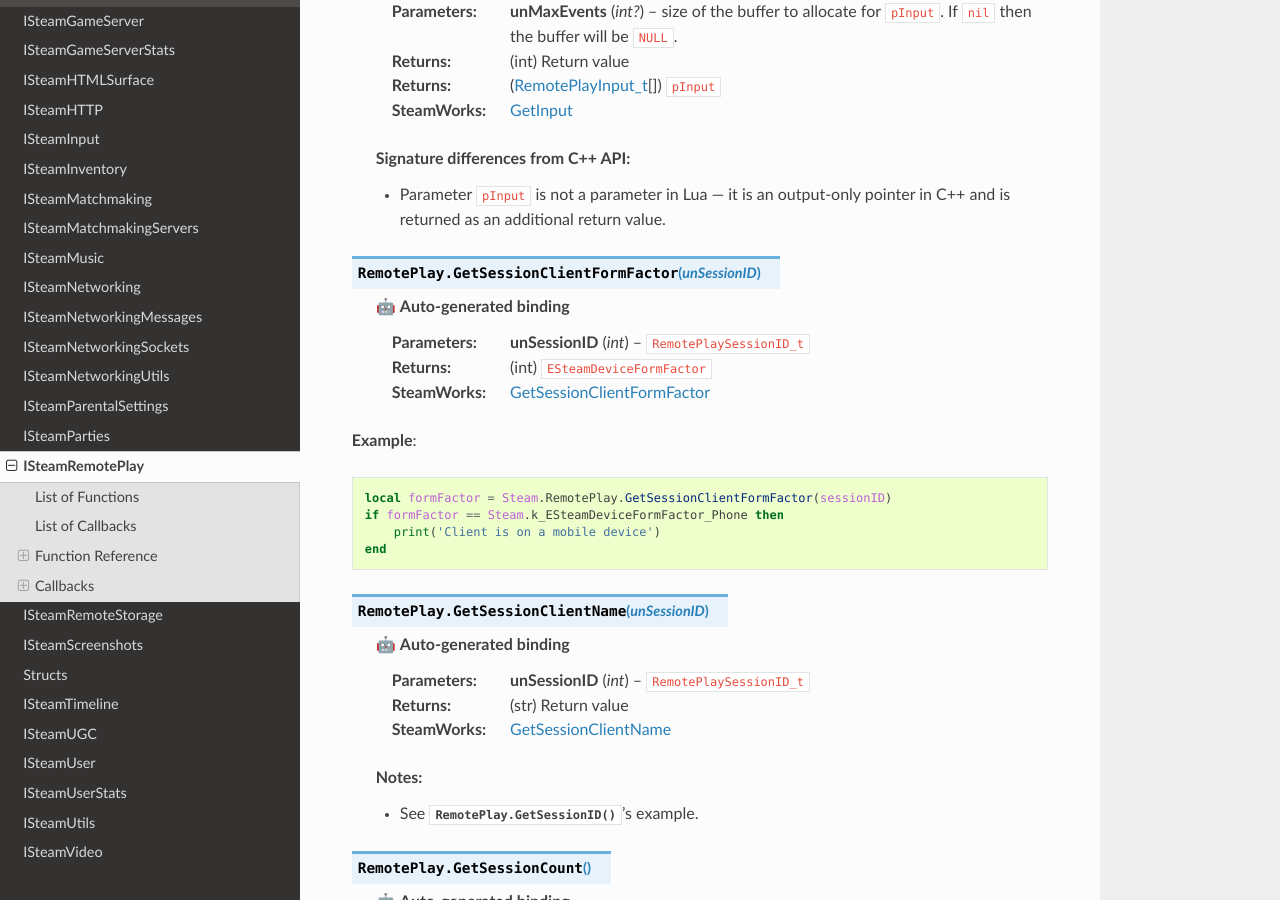
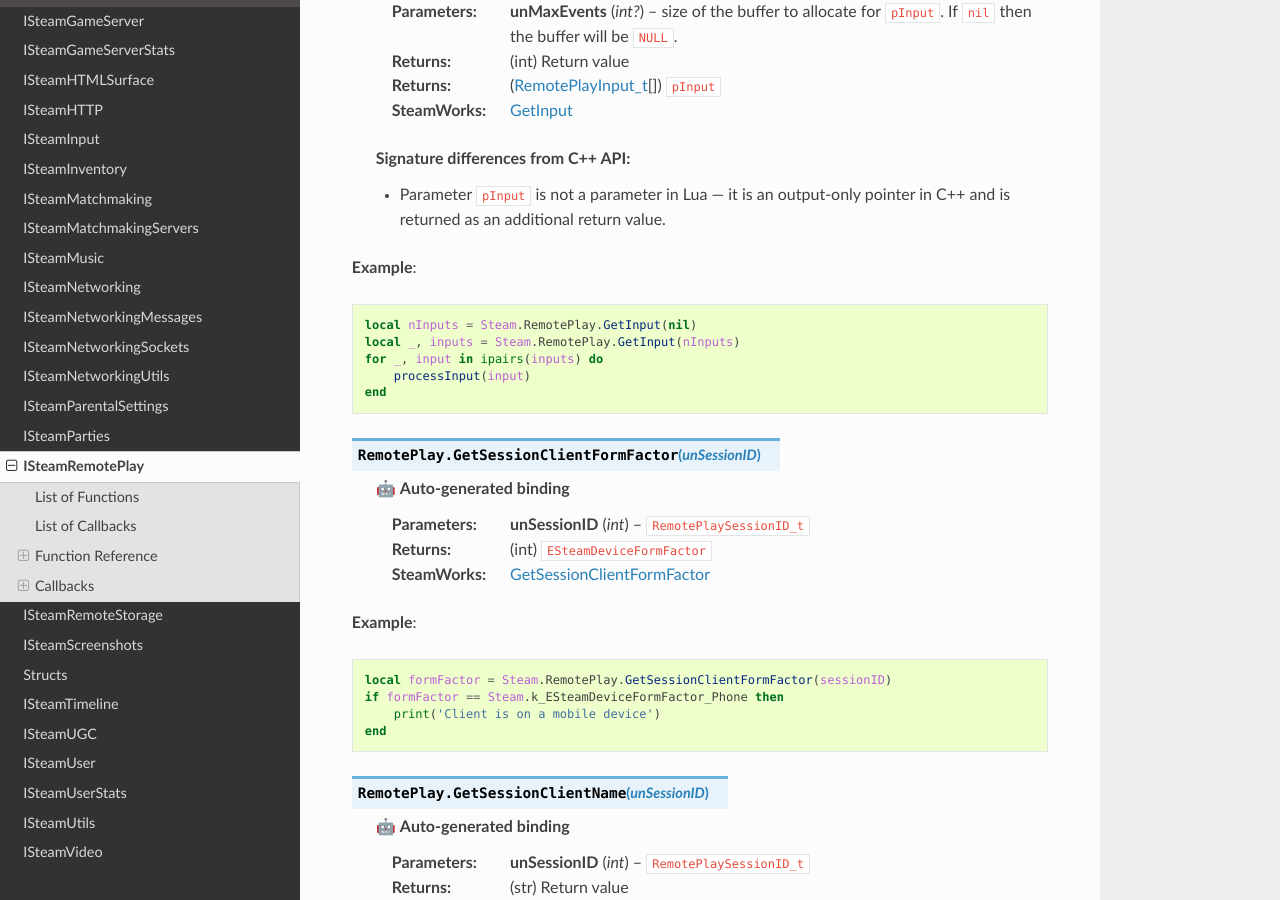
Before and after one commit to uspgamedev/luasteam, a Sphinx documentation site: the page built from docs/auto/remoteplay.rst, in a window 1280 px wide and 900 px high, scrolled down 2311 px. Built offline with Sphinx 7.4.7 and the Read the Docs theme 3.1.0, drawn with Linux system fonts in a browser that asks for light colours.

Commit message:
Fixes for RemotePlay

```diff
--- a/docs/auto/remoteplay.rst
+++ b/docs/auto/remoteplay.rst
@@ -102,6 +102,14 @@ Function Reference
     **Signature differences from C++ API:**
 
     * Parameter ``pInput`` is not a parameter in Lua — it is an output-only pointer in C++ and is returned as an additional return value.
+
+**Example**::
+
+    local nInputs = Steam.RemotePlay.GetInput(nil)
+    local _, inputs = Steam.RemotePlay.GetInput(nInputs)
+    for _, input in ipairs(inputs) do
+        processInput(input)
+    end
 
 .. function:: RemotePlay.GetSessionClientFormFactor(unSessionID)
 
```
Also changed, not shown: 1 other file.
